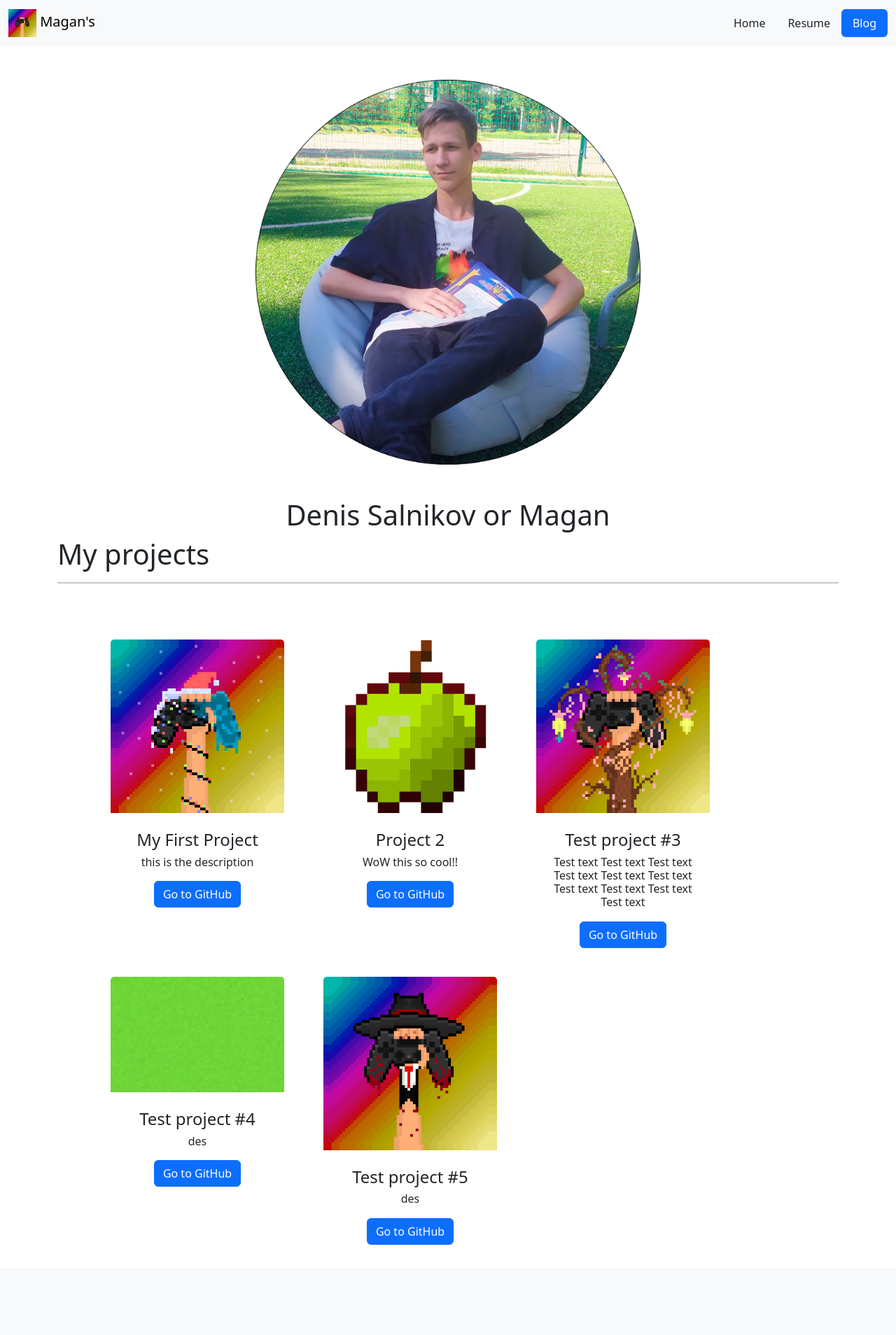
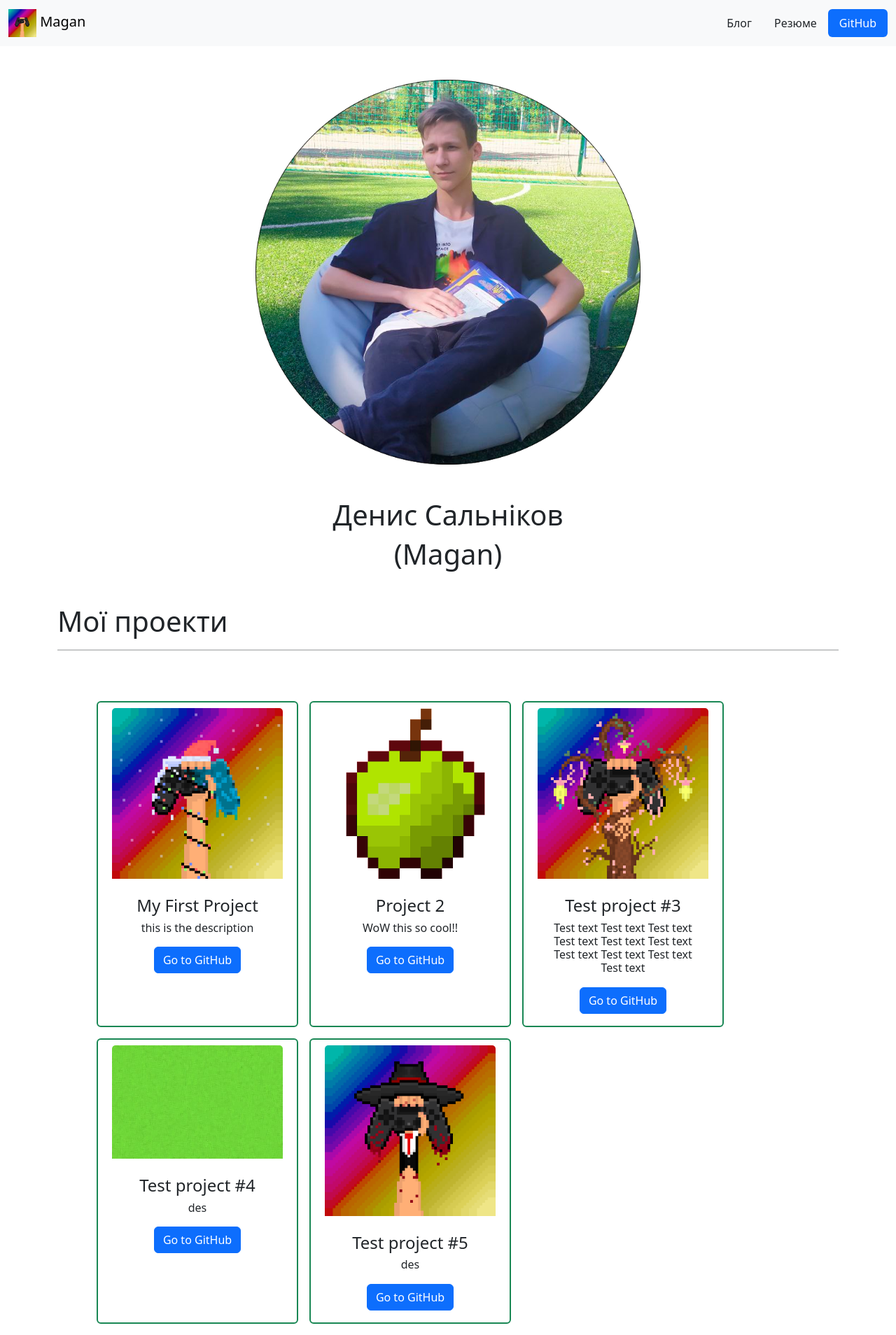
Before and after one commit to Magan4ik/django3-personal-portfolio, a Django app: page / in a window 1280 px wide. Shown: the whole page at 70% size. Before the commit the page ends 1779 px from the top, so only its background shows below. Run offline with Django 4.2, Linux system fonts and the light colour scheme; data comes from the database, SQL or seed files in the repository; both versions use the stored data as it was after the commit.

Commit message:
Remove old stuff

```diff
--- a/personal_portfolio/settings.py
+++ b/personal_portfolio/settings.py
@@ -23,9 +23,9 @@ BASE_DIR = Path(__file__).resolve().parent.parent
 SECRET_KEY = 'django-insecure-k78*t#%$l5a1yj)$zf&o(9u4e7$7sg4*yhtmbw8p$ja-ckwju@'
 
 # SECURITY WARNING: don't run with debug turned on in production!
-DEBUG = True
+DEBUG = False
 
-ALLOWED_HOSTS = []
+ALLOWED_HOSTS = ['magan.pythonanywhere.com']
 
 
 # Application definition
@@ -118,6 +118,7 @@ USE_TZ = True
 # https://docs.djangoproject.com/en/4.1/howto/static-files/
 
 STATIC_URL = 'static/'
+STATIC_ROOT = BASE_DIR / 'static'
 
 MEDIA_URL = 'media/'
 MEDIA_ROOT = BASE_DIR / 'media'
--- a/portfolio/templates/portfolio/base.html
+++ b/portfolio/templates/portfolio/base.html
@@ -11,21 +11,21 @@
   <body>
     <nav class="navbar navbar-expand-lg bg-body-tertiary">
       <div class="container-fluid">
-        <a class="navbar-brand">
+        <a class="navbar-brand" href="{% url 'home' %}">
           <img src="{% static 'portfolio/Gamepad.png' %}" width="40" height="40">
-          Magan's
+          Magan
         </a>
         <div class="collapse navbar-collapse" id="navbarSupportedContent">
           <div class="mx-auto me-0">
             <ul class="nav nav-pills">
               <li class="nav-item">
-                <a class="nav-link link-dark" aria-current="page" href="{% url 'home' %}">Home</a>
+                <a class="nav-link link-dark" aria-current="page" href="{% url 'blog:all_blogs' %}">Блог</a>
               </li>
               <li class="nav-item">
-                <a class="nav-link link-dark" href="{% static 'portfolio/Resume_Salnikov.pdf' %}" target="_blank">Resume</a>
+                <a class="nav-link link-dark" href="{% static 'portfolio/Resume_Salnikov.pdf' %}" target="_blank">Резюме</a>
               </li>
               <li class="nav-item">
-                <a class="nav-link active" href="{% url 'blog:all_blogs' %}">Blog</a>
+                <a class="nav-link active" href="https://github.com/Magan4ik" target="_blank">GitHub</a>
               </li>
             </ul>
           </div>
--- a/portfolio/templates/portfolio/home.html
+++ b/portfolio/templates/portfolio/home.html
@@ -12,21 +12,22 @@
   <div class="pt-5 pb-5">
     <img src="{% static 'portfolio/photo_resume.png' %}" width="550" height="550">
   </div>
-  <h1>Denis Salnikov or Magan<h1>
+  <h1>Денис Сальніков<h1>
+  <p>(Magan)</p>
 
-  <p class="text-start">My projects</p>
+  <p class="text-start mt-5">Мої проекти</p>
   <hr class="border-2">
 
   <div class="row pt-5 ms-5 mx-auto">
   {% for project in projects %}
 
-  <div class="card m-2 border-0" style="width: 18rem;">
+  <div class="card m-2 border-2 border-success" style="width: 18rem;">
     <div class="m-2">
       <img src="{{ project.image.url }}" class="card-img-top">
     </div>
     <div class="card-body">
       <h4 class="card-title">{{ project.title }}</h4>
-      <p class="card-text h6">{{ project.description|truncatechars:100 }}</p>
+      <p class="card-text h6">{{ project.description }}</p>
       <a href="{{ project.url }}" class="btn btn-primary" target="_blank">Go to GitHub</a>
     </div>
   </div>
```
Also changed, not shown: db.sqlite3.
